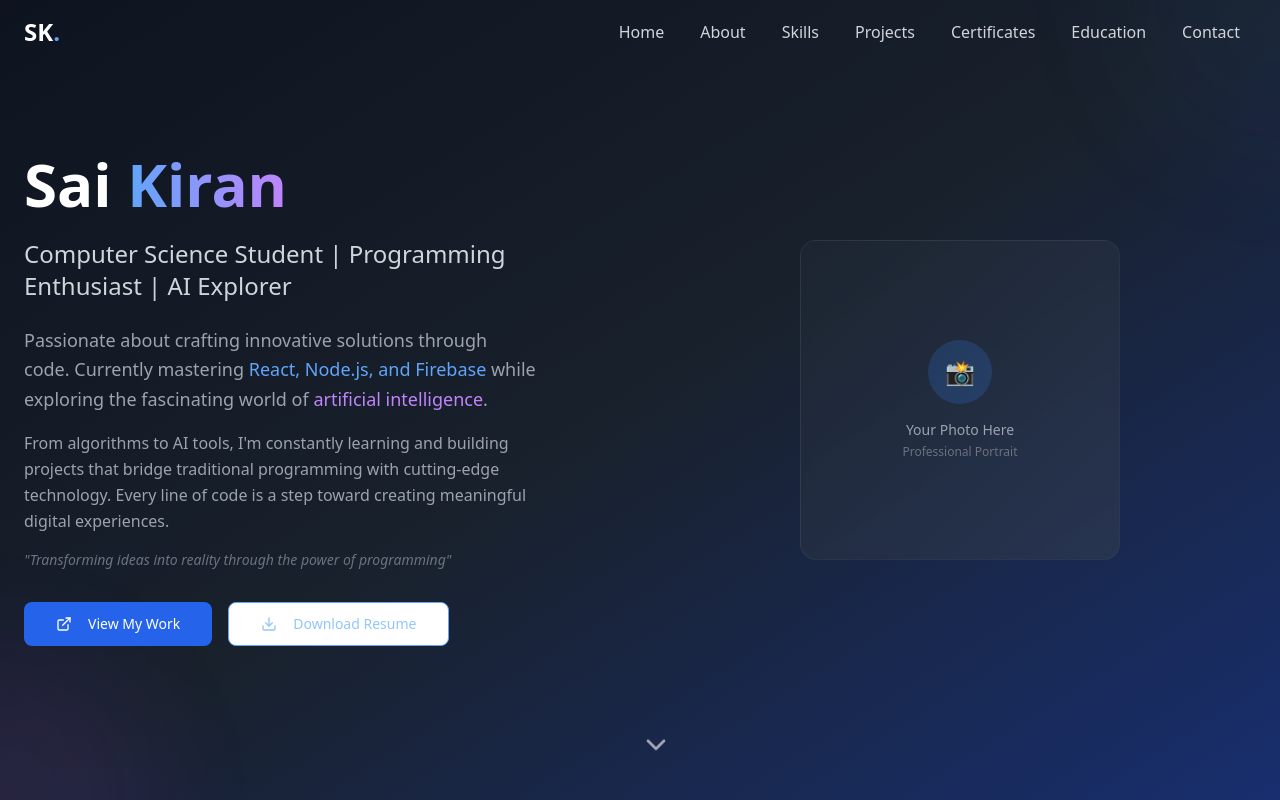
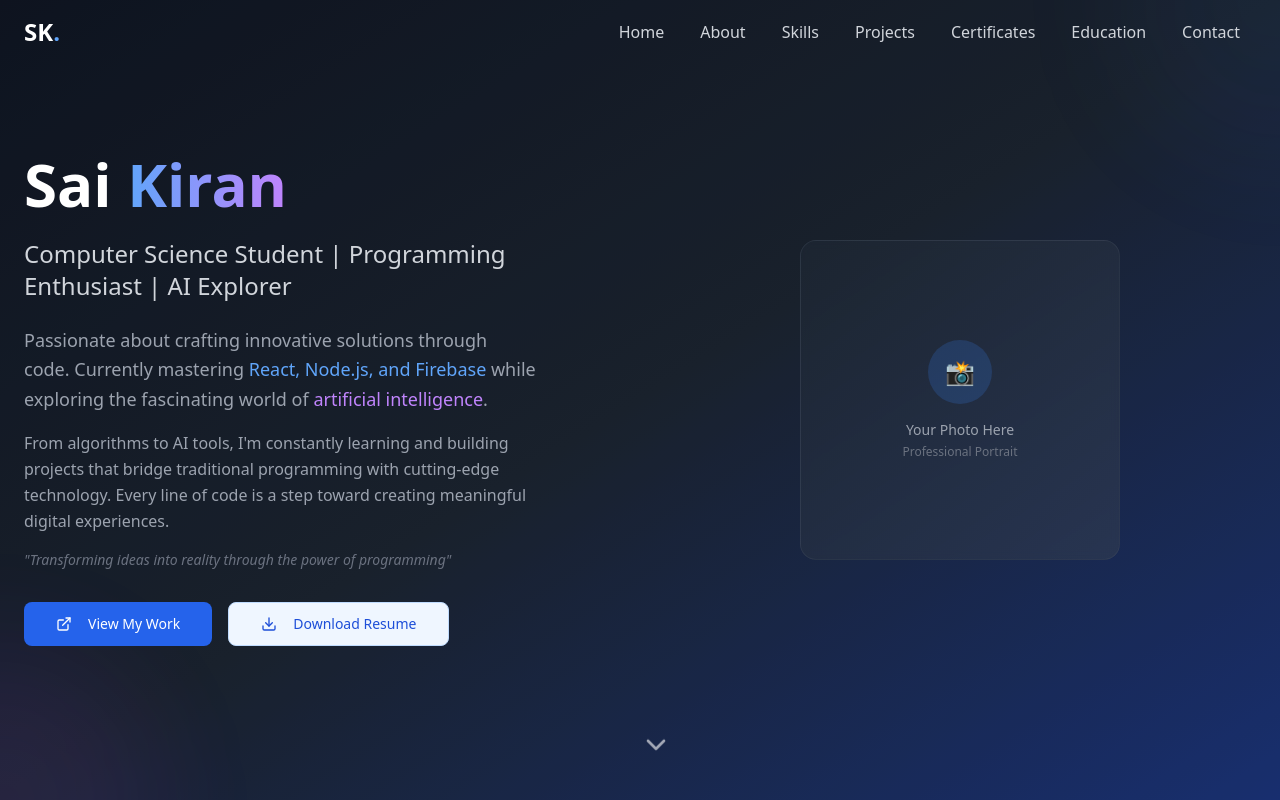
Before and after one commit to saikiransandeep/saikiran-portfolio, a React (Vite) app: page / in a window 1280 px wide. Shown: the top 800 px of the page. Built offline with nearby package versions, Linux system fonts and the light colour scheme.

Commit message:
Fix: Match resume button color
Updated the "Download Resume" button in `HeroSection.tsx` to match the style of the "Demo" button.

```diff
--- a/src/components/HeroSection.tsx
+++ b/src/components/HeroSection.tsx
@@ -1,4 +1,3 @@
-
 import React from 'react';
 import { Download, ExternalLink, ChevronDown } from 'lucide-react';
 import { Button } from '@/components/ui/button';
@@ -57,7 +56,7 @@ const HeroSection = () => {
               <Button
                 variant="outline"
                 size="lg"
-                className="border-blue-400 text-blue-300 hover:bg-blue-400 hover:text-white px-8 py-3 rounded-lg transition-all duration-300 hover:scale-105"
+                className="bg-blue-50 border-blue-200 text-blue-700 hover:bg-blue-100 hover:text-blue-800 hover:border-blue-300 px-8 py-3 rounded-lg transition-all duration-300 hover:scale-105"
               >
                 <Download className="mr-2 h-5 w-5" />
                 Download Resume
```
